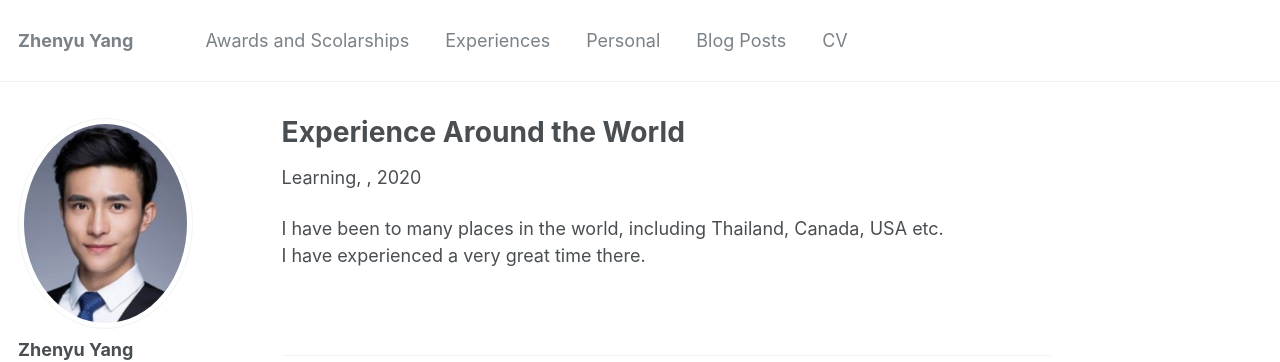
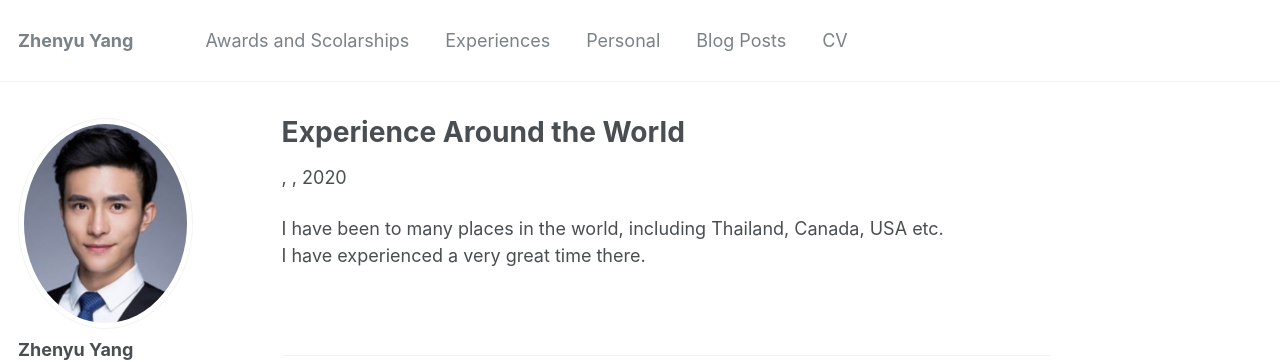
Before and after one commit to azpeteryang/azpeteryang.github.io, a Jekyll site: the page built from _teaching/2020Fall.md, in a window 1280 px wide. Shown: the top 362 px of the page. Built offline with Jekyll 4.4.1, drawn with Linux system fonts in a browser that asks for light colours.

Commit message:
Update 2020Fall.md

```diff
--- a/_teaching/2020Fall.md
+++ b/_teaching/2020Fall.md
@@ -1,8 +1,6 @@
 ---
 title: "Experience Around the World"
 collection: Experience
-type: "Learning"
-location: "Atlanta, GA"
 ---
 
 
```
